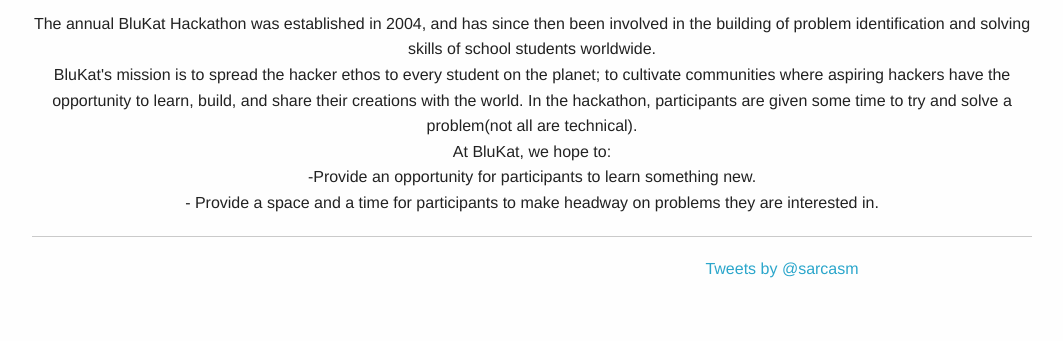
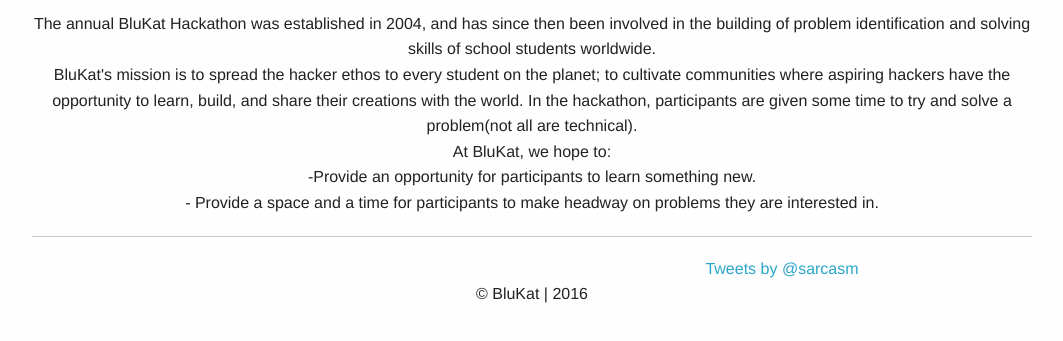
Before and after one commit to Season5/BluKat, a plain HTML site: page index.html in a window 1280 px wide. Shown: the part 425-766 px from the top of the page, without its empty margins (108-1171 px from the left). Drawn offline with Linux system fonts and the light colour scheme.

Commit message:
add footer

```diff
--- a/index.html
+++ b/index.html
@@ -107,5 +107,9 @@
     <script src="js/foundation.min.js"></script>
     <script src="js/app.js"></script>
   </body>
+<footer>
+<p>&copy; BluKat | 2016
+    </p>
+</footer>
 </center>
 </html>
```
